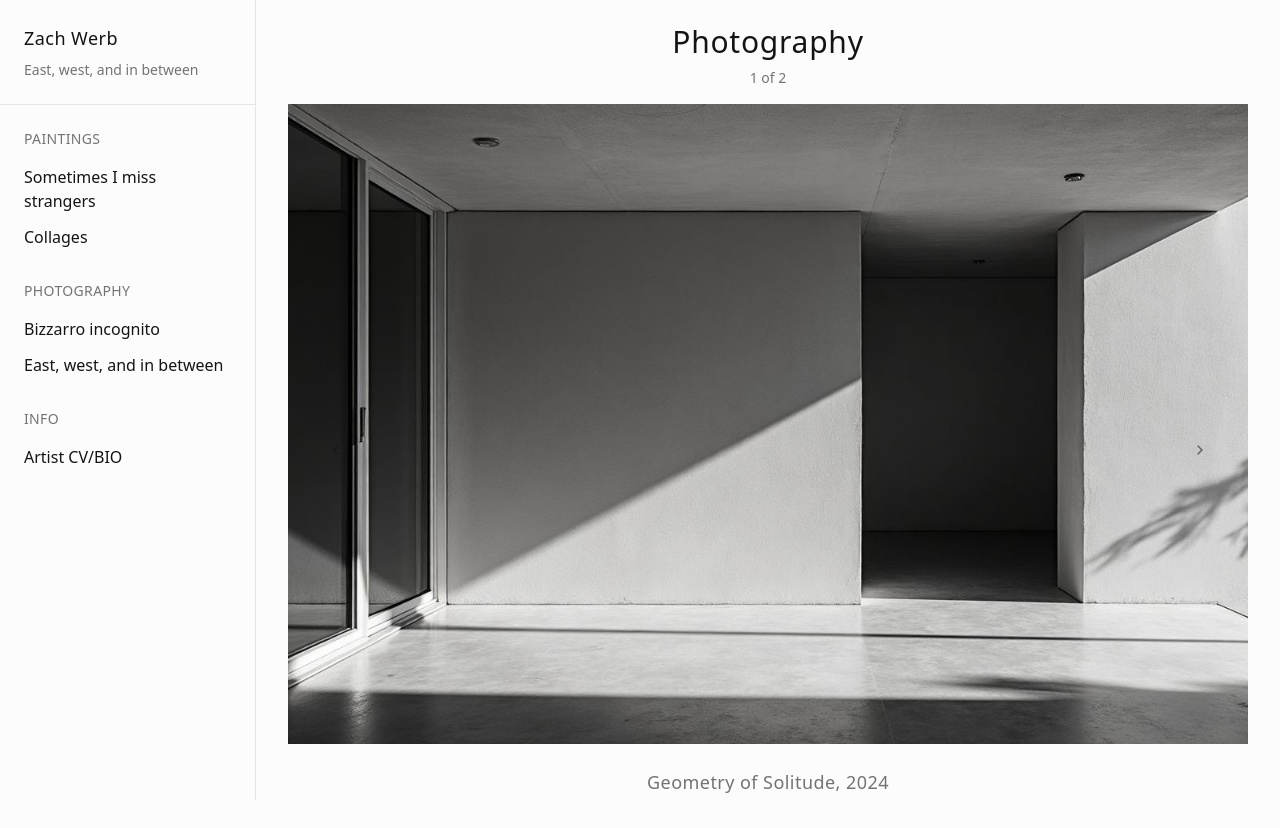
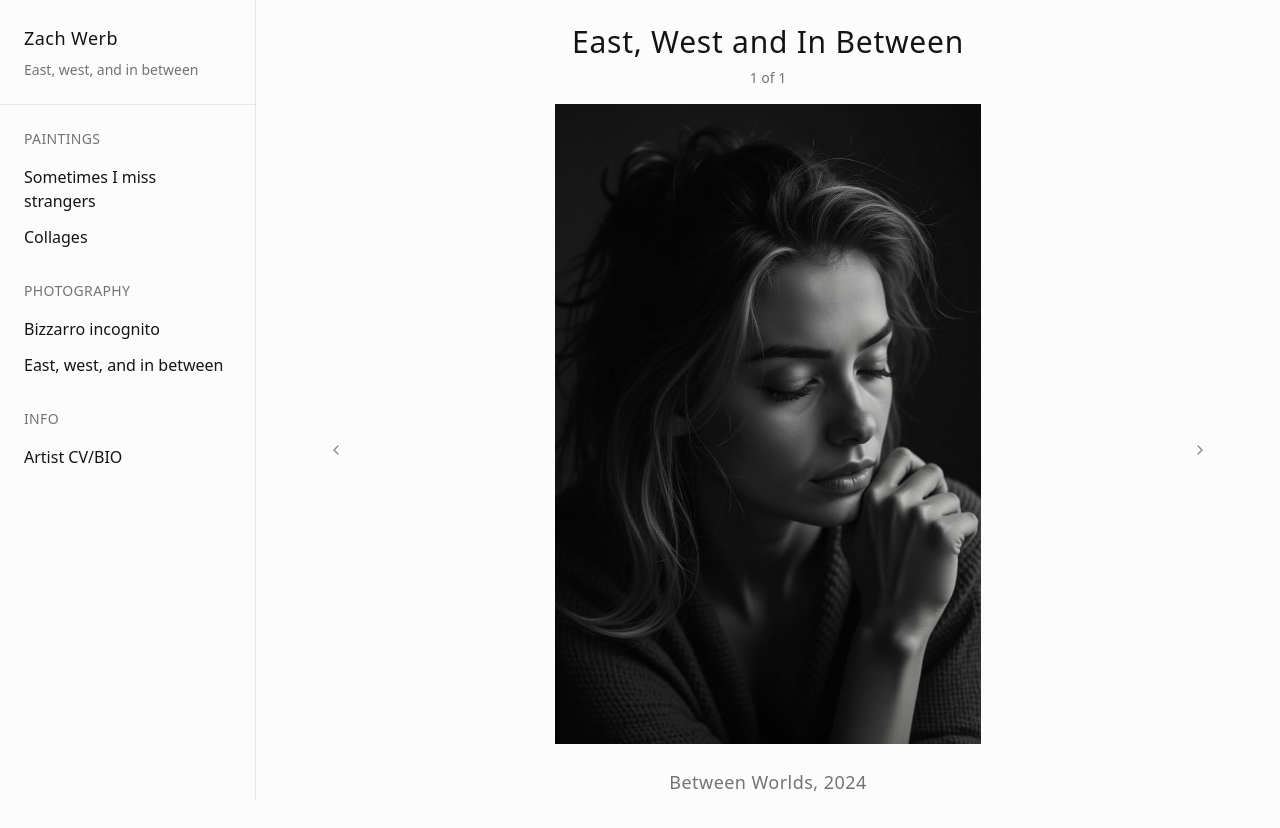
Before and after one commit to ZWerbo/artful-gallery-scroll, a React (Vite) app: page /photography/east-west-between in a window 1280 px wide. Built offline with nearby package versions, Linux system fonts and the light colour scheme.

Commit message:
Refactor collage pages

```diff
--- a/src/App.tsx
+++ b/src/App.tsx
@@ -6,7 +6,8 @@ import { BrowserRouter, Routes, Route, Navigate } from "react-router-dom";
 import Layout from "./components/Layout";
 import Strangers from "./pages/Strangers";
 import Collages from "./pages/Collages";
-import Photography from "./pages/Photography";
+import BizzarroIncognito from "./pages/BizzarroIncognito";
+import EastWestBetween from "./pages/EastWestBetween";
 import Bio from "./pages/Bio";
 import NotFound from "./pages/NotFound";
 
@@ -23,8 +24,8 @@ const App = () => (
             <Route path="/" element={<Navigate to="/paintings/strangers" replace />} />
             <Route path="/paintings/strangers" element={<Strangers />} />
             <Route path="/paintings/collages" element={<Collages />} />
-            <Route path="/photography/bizzarro-incognito" element={<Photography />} />
-            <Route path="/photography/east-west-between" element={<Photography />} />
+            <Route path="/photography/bizzarro-incognito" element={<BizzarroIncognito />} />
+            <Route path="/photography/east-west-between" element={<EastWestBetween />} />
             <Route path="/bio" element={<Bio />} />
             <Route path="*" element={<NotFound />} />
           </Routes>
--- /dev/null
+++ b/src/pages/BizzarroIncognito.tsx
@@ -0,0 +1,22 @@
+import ImageGallery from '@/components/ImageGallery';
+import gallery1 from '@/assets/gallery-1.jpg';
+import gallery3 from '@/assets/Strangers-1.jpg';
+
+const BizzarroIncognito = () => {
+  const images = [
+    {
+      src: gallery1,
+      alt: 'Abstract architectural photography',
+      title: 'Geometry of Solitude, 2024'
+    },
+    {
+      src: gallery3,
+      alt: 'Urban landscape photography',
+      title: 'City Dreams, 2024'
+    }
+  ];
+
+  return <ImageGallery images={images} title="Bizzarro Incognito" />;
+};
+
+export default BizzarroIncognito;
--- /dev/null
+++ b/src/pages/EastWestBetween.tsx
@@ -0,0 +1,16 @@
+import ImageGallery from '@/components/ImageGallery';
+import gallery2 from '@/assets/gallery-2.jpg';
+
+const EastWestBetween = () => {
+  const images = [
+    {
+      src: gallery2,
+      alt: 'Contemplative portrait study',
+      title: 'Between Worlds, 2024'
+    }
+  ];
+
+  return <ImageGallery images={images} title="East, West and In Between" />;
+};
+
+export default EastWestBetween;
```
